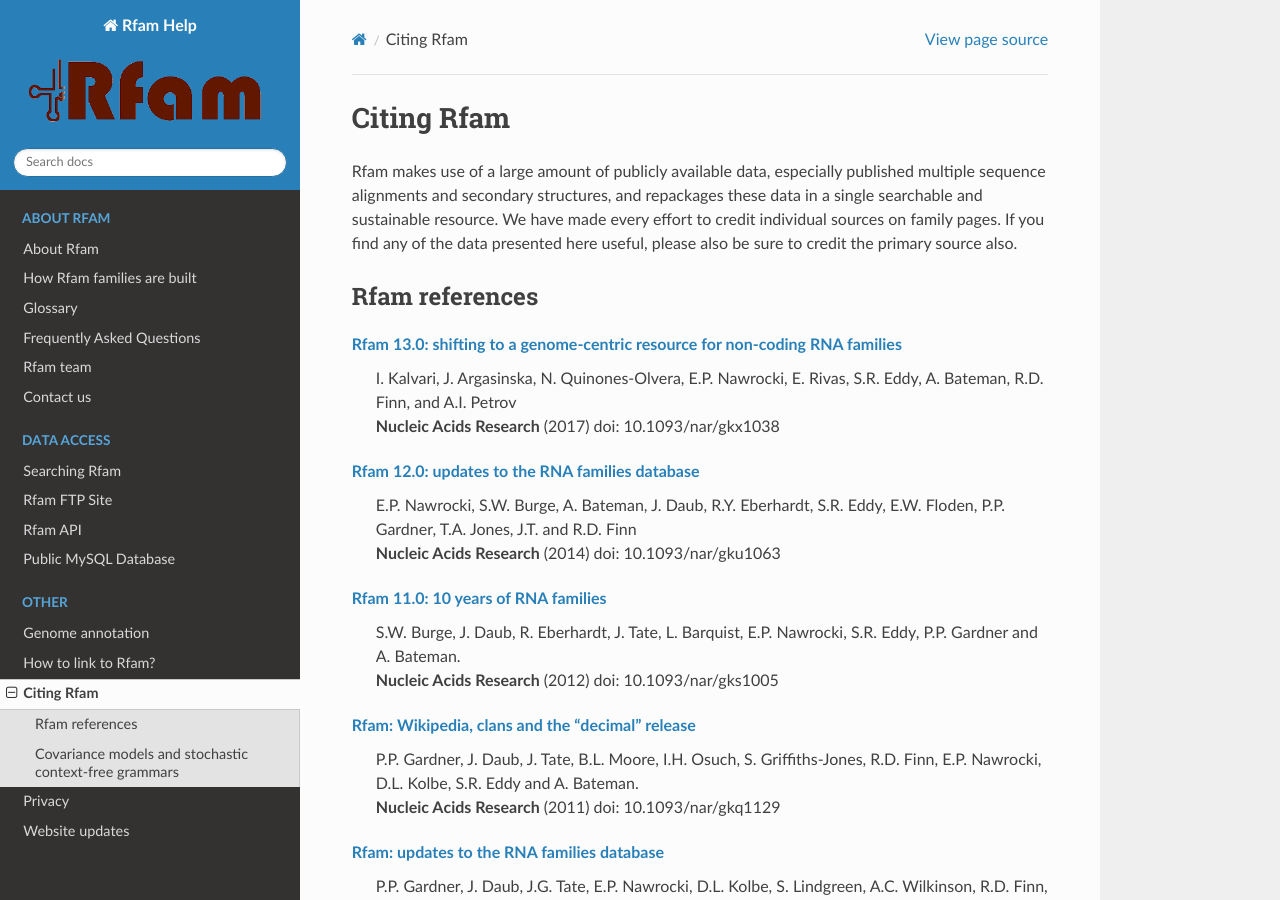
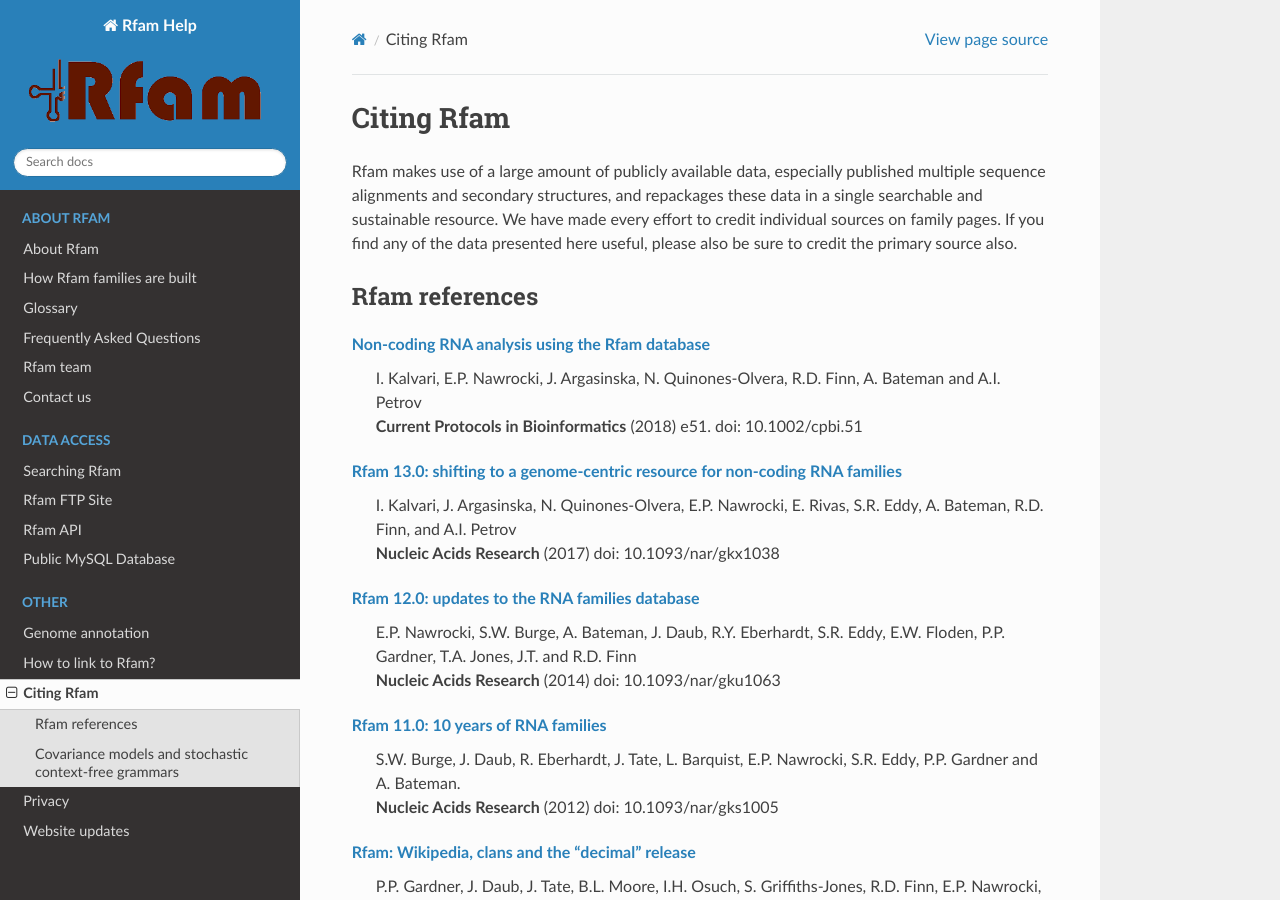
Before and after one commit to Rfam/rfam-docs, a Sphinx documentation site: the page built from docs/source/citing-rfam.rst, in a window 1280 px wide and 900 px high. Built offline with Sphinx 7.4.7 and the Read the Docs theme 2.0.0, drawn with Linux system fonts in a browser that asks for light colours.

Commit message:
Update citing-rfam.rst
Add CPBI citation

```diff
--- a/docs/source/citing-rfam.rst
+++ b/docs/source/citing-rfam.rst
@@ -5,6 +5,10 @@
 
 Rfam references
 ---------------
+`Non‐coding RNA analysis using the Rfam database <https://doi.org/10.1002/cpbi.51>`_
+	| I. Kalvari, E.P. Nawrocki, J. Argasinska, N. Quinones‐Olvera, R.D. Finn, A. Bateman and A.I. Petrov
+	| **Current Protocols in Bioinformatics** (2018) e51. doi: 10.1002/cpbi.51
+
 `Rfam 13.0: shifting to a genome-centric resource for non-coding RNA families <https://academic.oup.com/nar/article/4588106>`_
 	| I. Kalvari, J. Argasinska, N. Quinones-Olvera, E.P. Nawrocki, E. Rivas, S.R. Eddy, A. Bateman, R.D. Finn, and A.I. Petrov
 	| **Nucleic Acids Research** (2017) doi: 10.1093/nar/gkx1038
```
